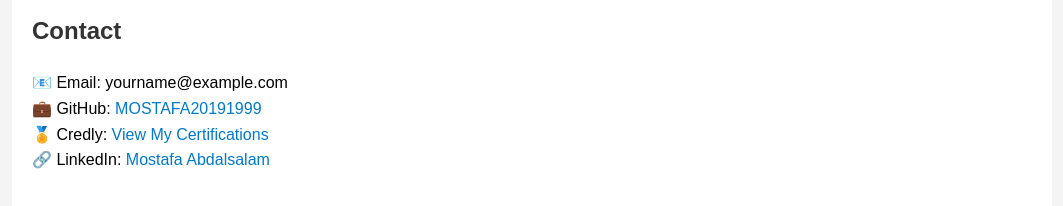
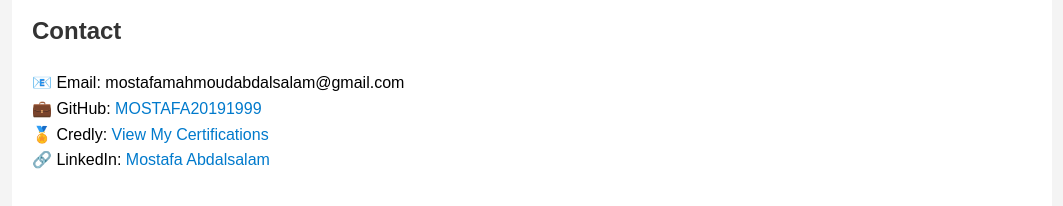
Before and after one commit to MOSTAFA20191999/mostafa20191999.github.io, a plain HTML site: page index.html in a window 1280 px wide. Shown: the part 1461-1667 px from the top of the page, without its empty margins (108-1171 px from the left). Drawn offline with Linux system fonts and the light colour scheme.

Commit message:
Update index.html

```diff
--- a/index.html
+++ b/index.html
@@ -80,7 +80,7 @@
     <section>
       <h2>Contact</h2>
       <p>
-        📧 Email: yourname@example.com<br />
+        📧 Email: mostafamahmoudabdalsalam@gmail.com<br />
         💼 GitHub: <a href="https://github.com/MOSTAFA20191999" target="_blank">MOSTAFA20191999</a><br />
         🏅 Credly: <a href="https://www.credly.com/users/mostafa-mahmoud.49f29197" target="_blank">View My Certifications</a><br />
         🔗 LinkedIn: <a href="https://www.linkedin.com/in/mostafa-abdalsalam/" target="_blank">Mostafa Abdalsalam</a>
```
